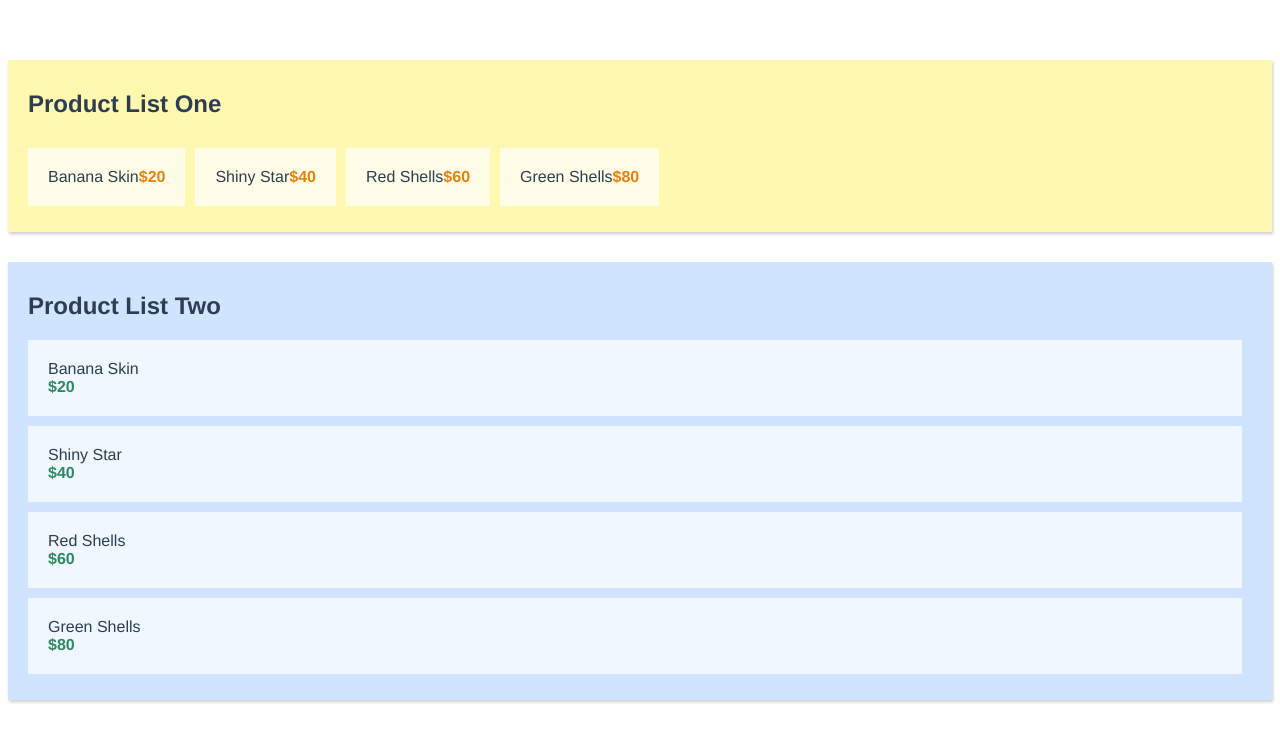
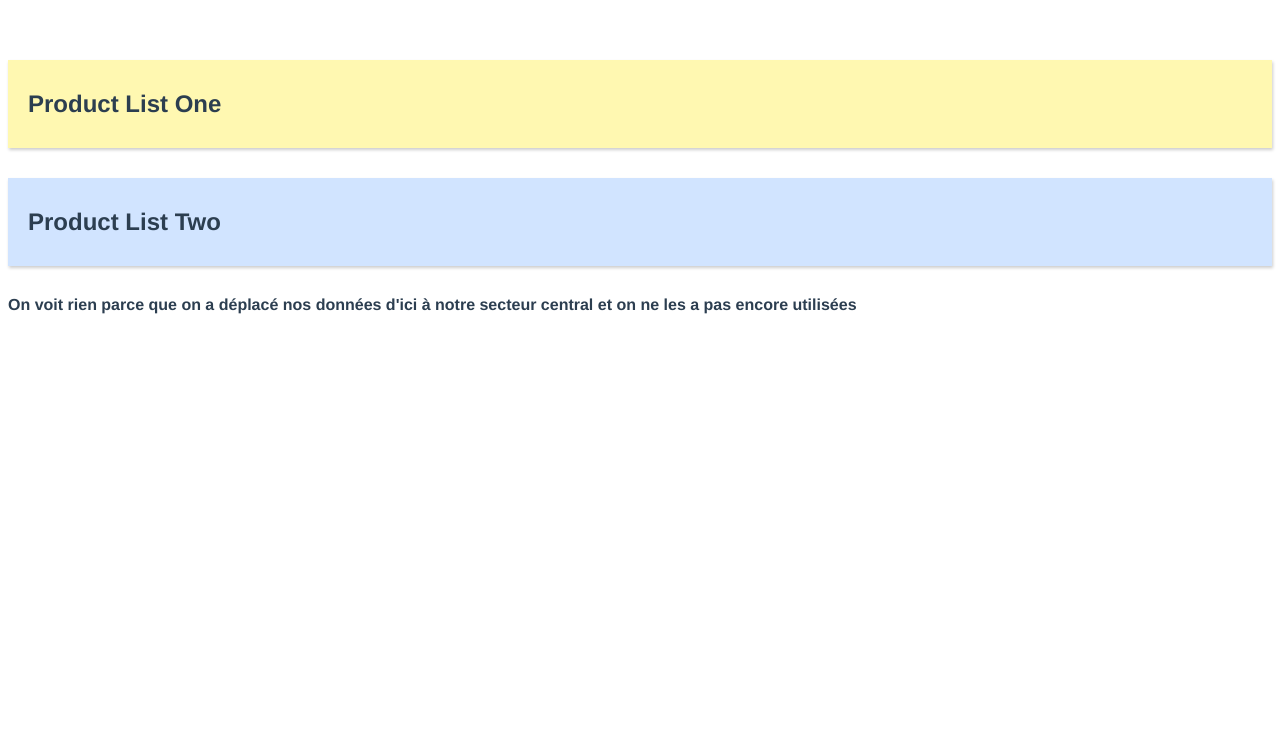
Before and after one commit to GillyRabutTsurwa/vuex-with-netninja, a Vue app: page / in a window 1280 px wide. Shown: the top 742 px of the page. Built offline with nearby package versions, Linux system fonts and the light colour scheme.

Commit message:
installed vuex, made our central store and moved our data to that store

```diff
--- a/package.json
+++ b/package.json
@@ -9,7 +9,8 @@
   },
   "dependencies": {
     "core-js": "^3.6.5",
-    "vue": "^2.6.11"
+    "vue": "^2.6.11",
+    "vuex": "^3.4.0"
   },
   "devDependencies": {
     "@vue/cli-plugin-babel": "~4.4.0",
--- a/src/App.vue
+++ b/src/App.vue
@@ -3,6 +3,9 @@
     <!-- <img alt="Vue logo" src="./assets/logo.png"> -->
     <ProductListOne v-bind:productsProp="products" />
     <ProductListTwo v-bind:productsProp="products" />
+    <p>
+      <strong>On voit rien parce que on a déplacé nos données d'ici à notre secteur central et on ne les a pas encore utilisées</strong>
+    </p>
   </div>
 </template>
 
@@ -16,26 +19,7 @@ export default {
     ProductListTwo: ProductListTwo
   },
   data() {
-    return {
-      products: [
-        {
-          name: "Banana Skin",
-          price: 20
-        },
-        {
-          name: "Shiny Star",
-          price: 40
-        },
-        {
-          name: "Red Shells",
-          price: 60
-        },
-        {
-          name: "Green Shells",
-          price: 80
-        }
-      ]
-    };
+    return {};
   }
 };
 </script>
```
Also changed, not shown: src/store/store.js (added, +29 -0 lines), 1 other file (tests, documents, lock files or other folders).
